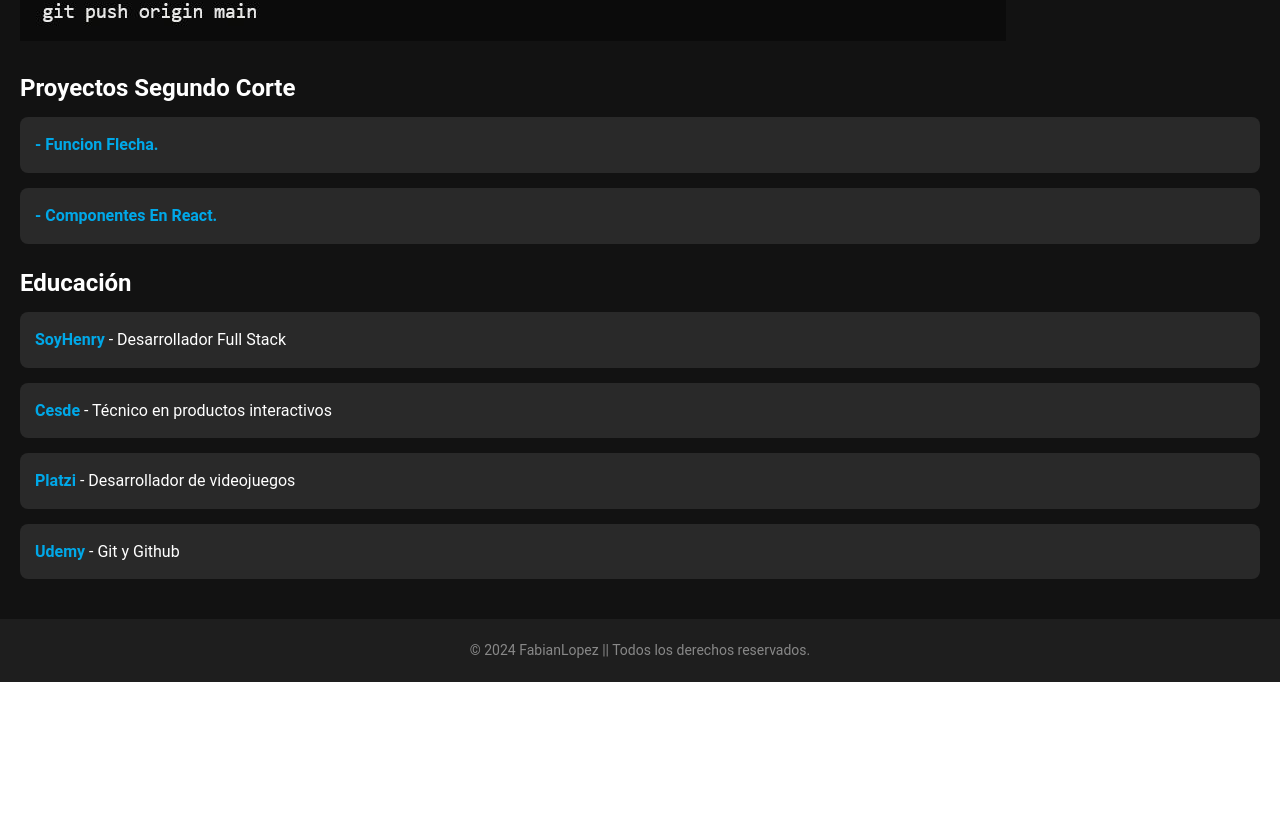
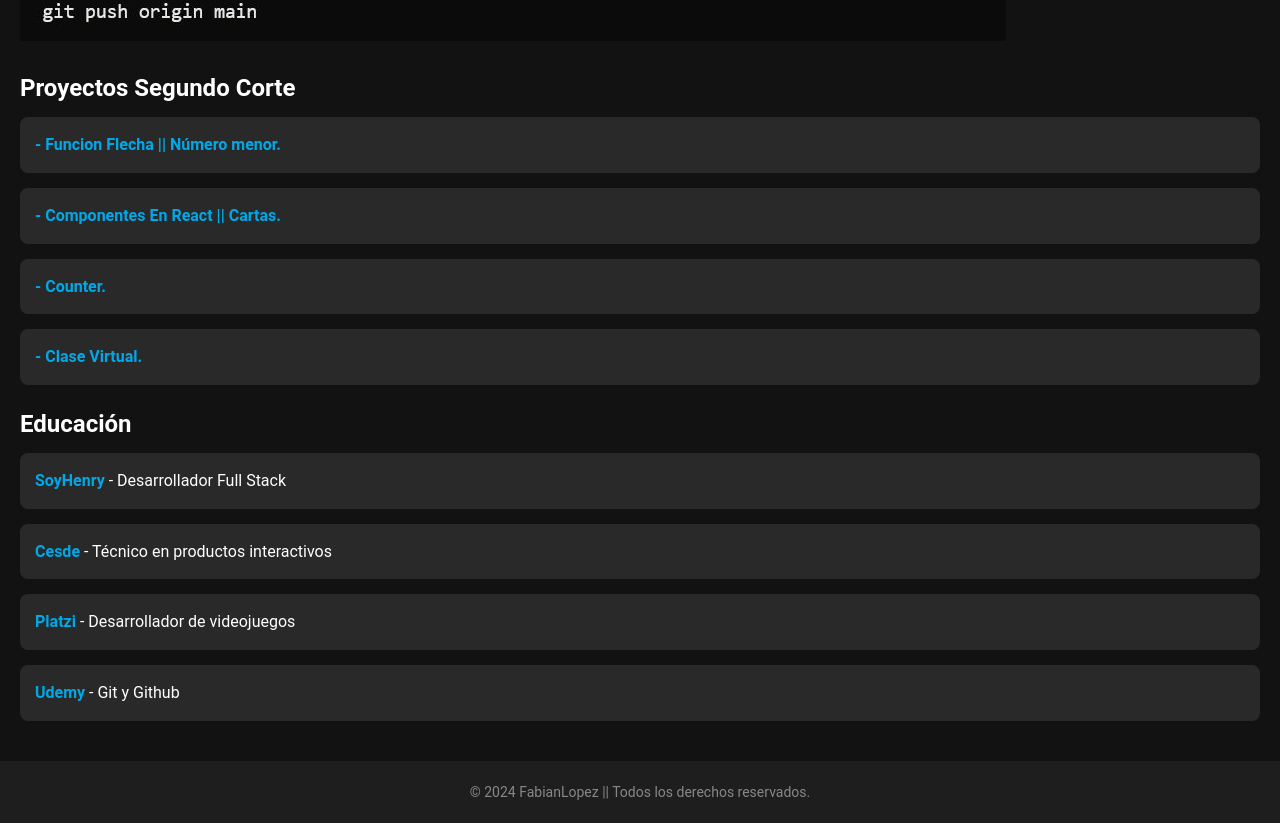
Before and after one commit to fabianlopezar/parcial2-web-uao, a React (Vite) app: page / in a window 1280 px wide. Shown: the part 1260-2083 px from the top of the page. Before the commit the page ends 1942 px from the top, so only its background shows below. Built offline with nearby package versions, Linux system fonts and the light colour scheme.

Commit message:
proyectos faltantes.

```diff
--- a/src/Components/Projects.jsx
+++ b/src/Components/Projects.jsx
@@ -35,7 +35,7 @@
               href="https://github.com/fabianlopezar/funcionflecha"
               target="_blank"
             >
-              - Funcion Flecha.
+              - Funcion Flecha || Número menor.
             </a>
           </li>
           <li>
@@ -43,7 +43,23 @@
               href="https://github.com/fabianlopezar/componentes-uao-web"
               target="_blank"
             >
-              - Componentes En React.
+              - Componentes En React || Cartas.
+            </a>
+          </li>
+          <li>
+            <a
+              href="https://github.com/fabianlopezar/counter-uao"
+              target="_blank"
+            >
+              - Counter.
+            </a>
+          </li>
+          <li>
+            <a
+              href="https://github.com/fabianlopezar/clase7uao"
+              target="_blank"
+            >
+              - Clase Virtual.
             </a>
           </li>
         </ul>
@@ -51,5 +67,5 @@
     </div>
   );
 };
-
+//https://github.com/fabianlopezar/counter-uao
 export default Projects;
```
